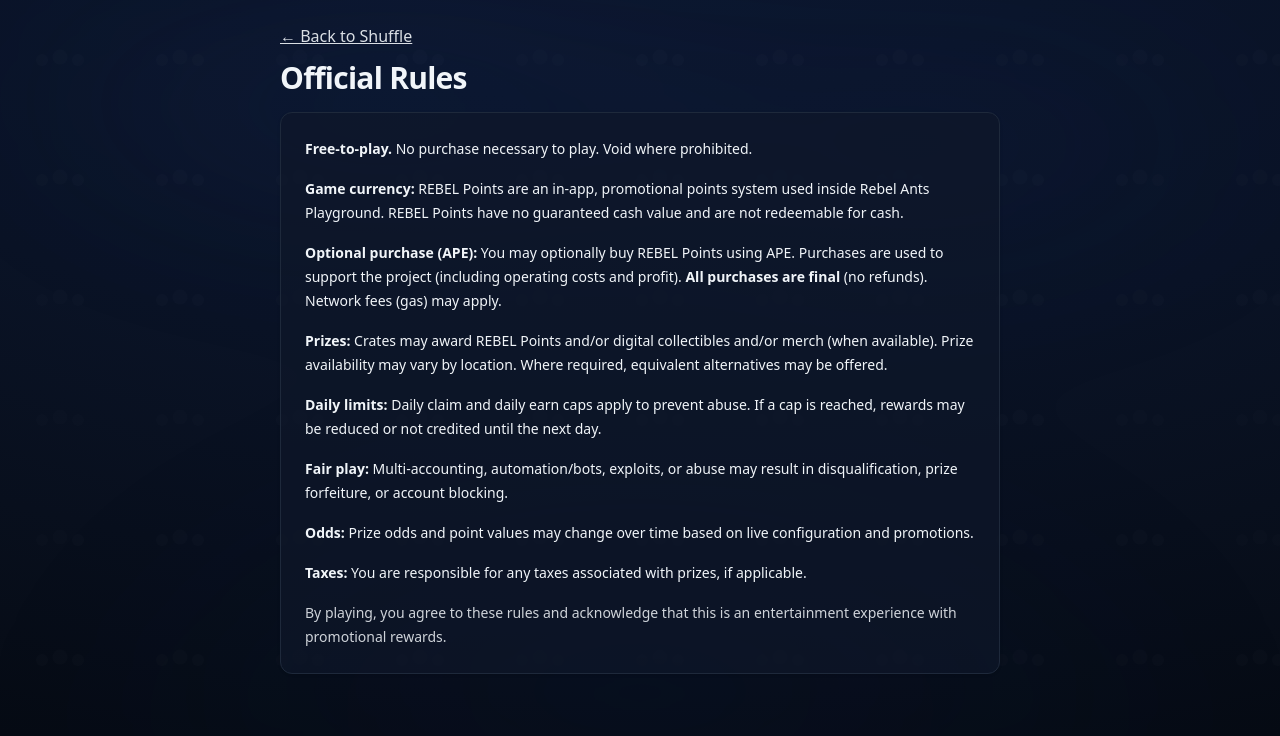
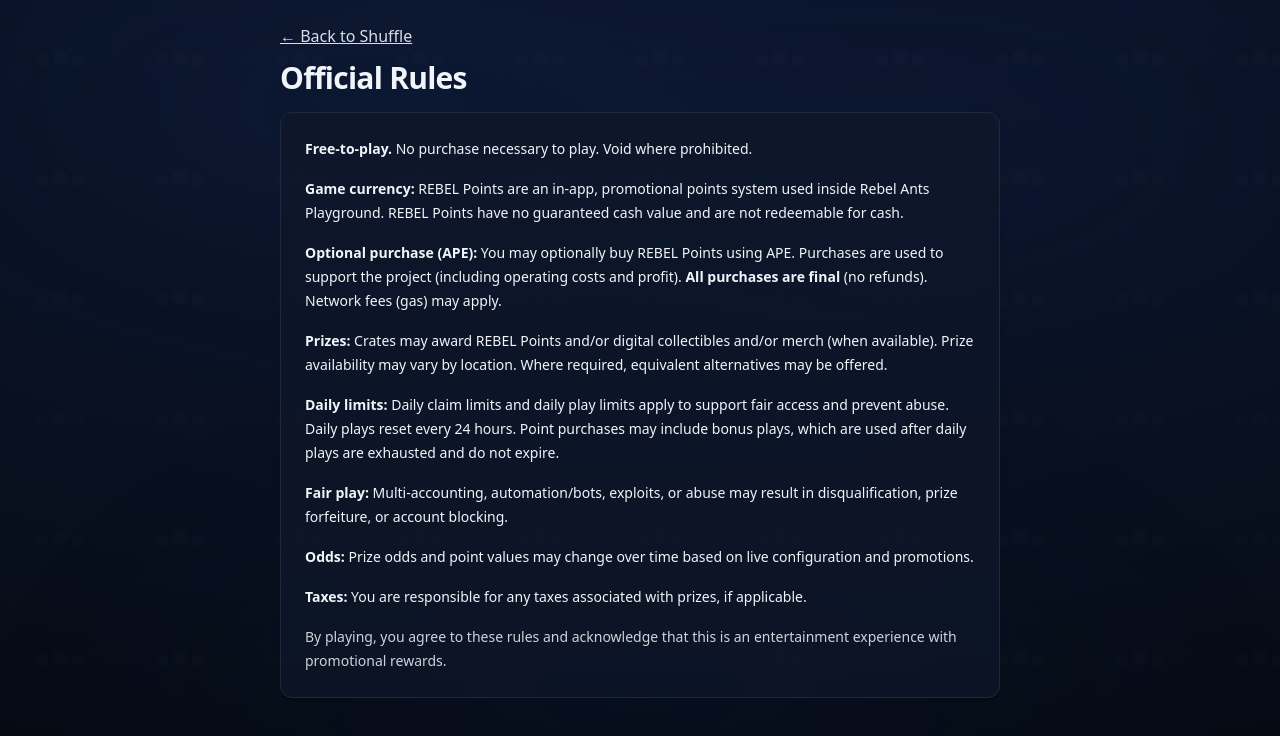
Before and after one commit to D1stknight/rebelants-playground, a Next.js app: page /rules in a window 1280 px wide. Shown: the top 736 px of the page. Built offline with nearby package versions, Linux system fonts and the light colour scheme; no server answers; what @rainbow-me/rainbowkit, wagmi would draw is missing.

Commit message:
Update rules.tsx

```diff
--- a/pages/rules.tsx
+++ b/pages/rules.tsx
@@ -39,9 +39,9 @@ export default function Rules() {
           Prize availability may vary by location. Where required, equivalent alternatives may be offered.
         </p>
 
-        <p>
-          <b>Daily limits:</b> Daily claim and daily earn caps apply to prevent abuse. If a cap is reached,
-          rewards may be reduced or not credited until the next day.
+                <p>
+          <b>Daily limits:</b> Daily claim limits and daily play limits apply to support fair access and prevent abuse.
+          Daily plays reset every 24 hours. Point purchases may include bonus plays, which are used after daily plays are exhausted and do not expire.
         </p>
 
         <p>
```
